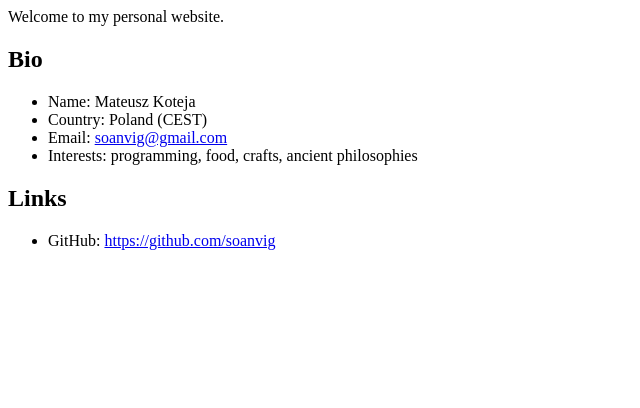
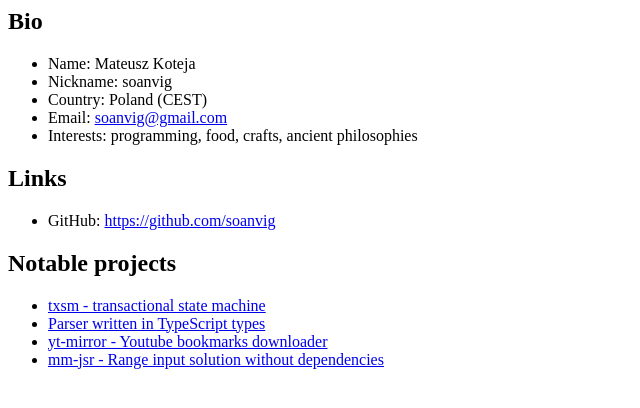
Before and after one commit to soanvig/koteya.net, a website: page src/pages/index.html in a window 1280 px wide. Shown: the whole page, without its empty margins (0-640 px from the left). Drawn offline with Linux system fonts and the light colour scheme.

Commit message:
chore: add small details to homepage/template

```diff
--- a/src/pages/index.html
+++ b/src/pages/index.html
@@ -1,10 +1,9 @@
-<p>Welcome to my personal website.</p>
-
 <section>
   <h2>Bio</h2>
 
   <ul class="list">
     <li>Name: Mateusz Koteja</li>
+    <li>Nickname: soanvig</li>
     <li>Country: Poland (CEST)</li>
     <li>Email: <a href="mailto:soanvig@gmail.com">soanvig@gmail.com</a></li>
     <li>Interests: programming, food, crafts, ancient philosophies</li>
@@ -18,3 +17,14 @@
     <li>GitHub: <a href="https://github.com/soanvig">https://github.com/soanvig</a></li>
   </ul>
 </section>
+
+<section>
+  <h2>Notable projects</h2>
+
+  <ul class="list">
+    <li><a href="https://github.com/soanvig/txsm">txsm - transactional state machine</a></li>
+    <li><a href="https://github.com/soanvig/ts-dsl-parser">Parser written in TypeScript types</a></li>
+    <li><a href="https://github.com/team-borygo/yt-mirror">yt-mirror - Youtube bookmarks downloader</a></li>
+    <li><a href="https://github.com/soanvig/mm-jsr">mm-jsr - Range input solution without dependencies</a></li>
+  </ul>
+</section>
```
Also changed, not shown: src/template.html (+1 -0 lines).
